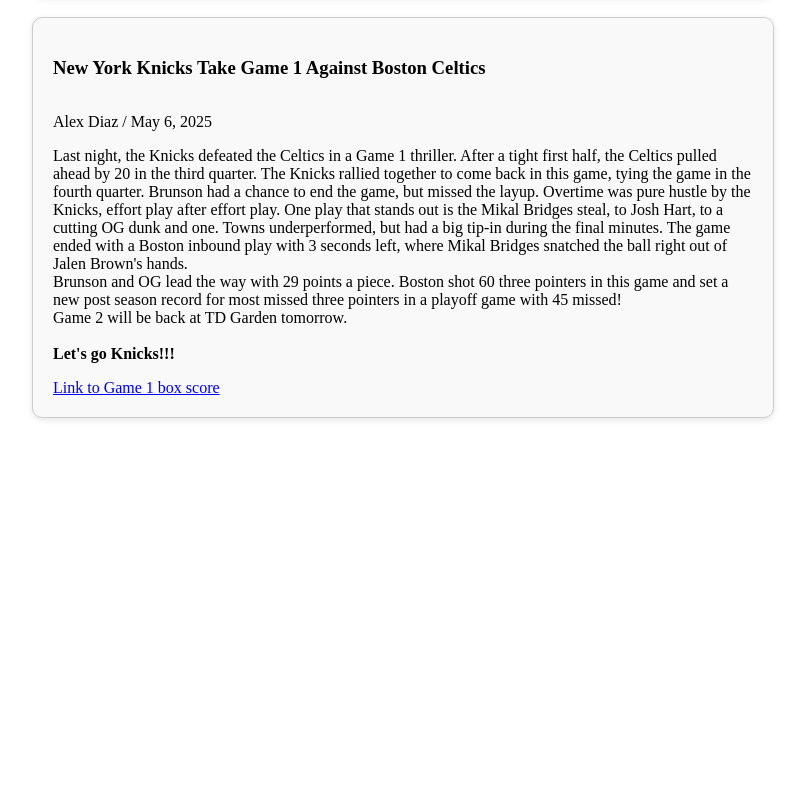
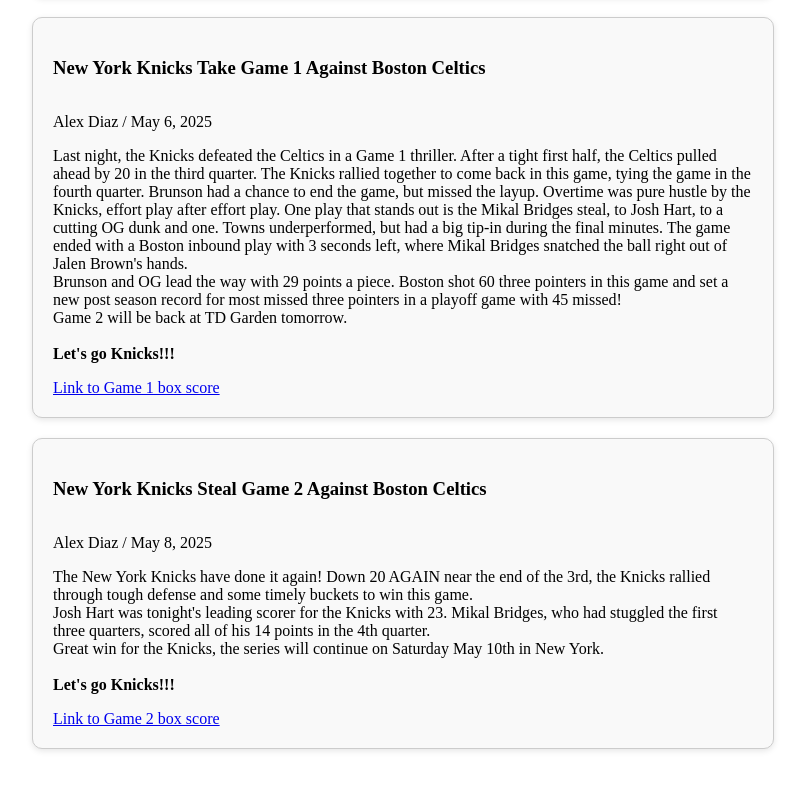
Before and after one commit to imloadinqqq/simple-site, a plain HTML site: page blog.html in a window 1280 px wide. Shown: the part 861-1650 px from the top of the page, without its empty margins (237-1042 px from the left). Before the commit the page ends 1329 px from the top, so only its background shows below. Drawn offline with Linux system fonts and the light colour scheme.

Commit message:
new blog post

```diff
--- a/blog.html
+++ b/blog.html
@@ -143,6 +143,20 @@
 				<a href="https://www.nba.com/game/nyk-vs-bos-0042400211/box-score">Link to Game 1 box score</a>
 			</div>
 		</div>
+		<div class="filterDiv sports">
+			<div class="post">
+				<h3>New York Knicks Steal Game 2 Against Boston Celtics</h3><br>
+				<p>Alex Diaz / May 8, 2025</p>
+				<p>The New York Knicks have done it again! Down 20 AGAIN near the end of the 3rd, the Knicks rallied through
+					tough
+					defense and some timely buckets to win this game.<br>Josh Hart was tonight's leading scorer for the Knicks
+					with 23. Mikal Bridges, who had stuggled the first three quarters, scored all of his 14 points in the 4th
+					quarter.<br>Great win for the Knicks, the series will continue on Saturday May 10th in New York.<br><br>
+					<b>Let's go Knicks!!!</b>
+				</p>
+				<a href="https://www.nba.com/game/nyk-vs-bos-0042400212/box-score">Link to Game 2 box score</a>
+			</div>
+		</div>
 	</div>
 </body>
 
```
